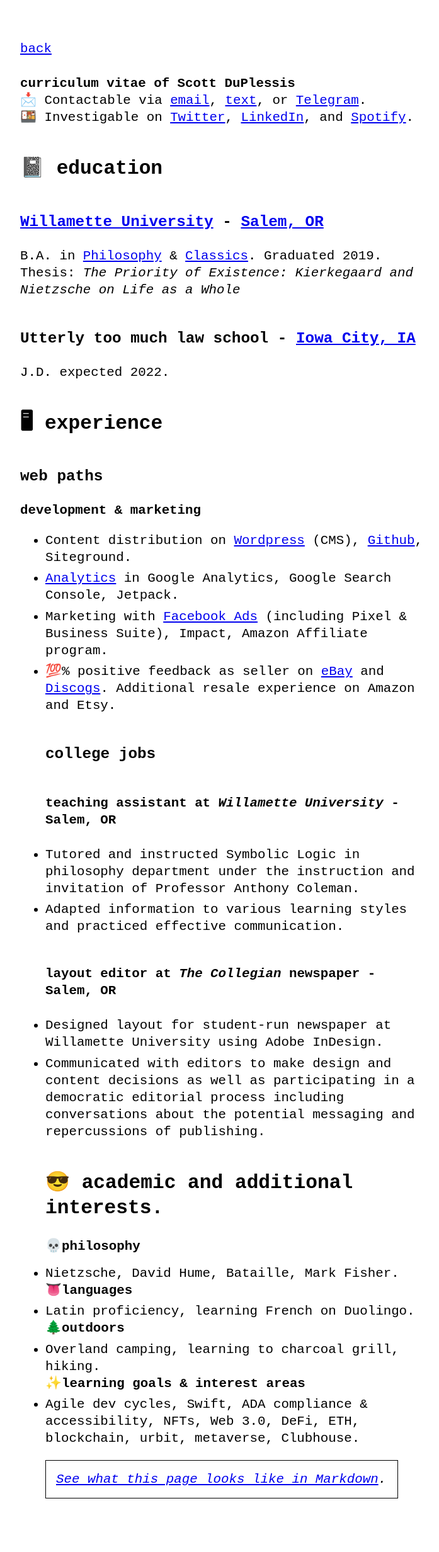
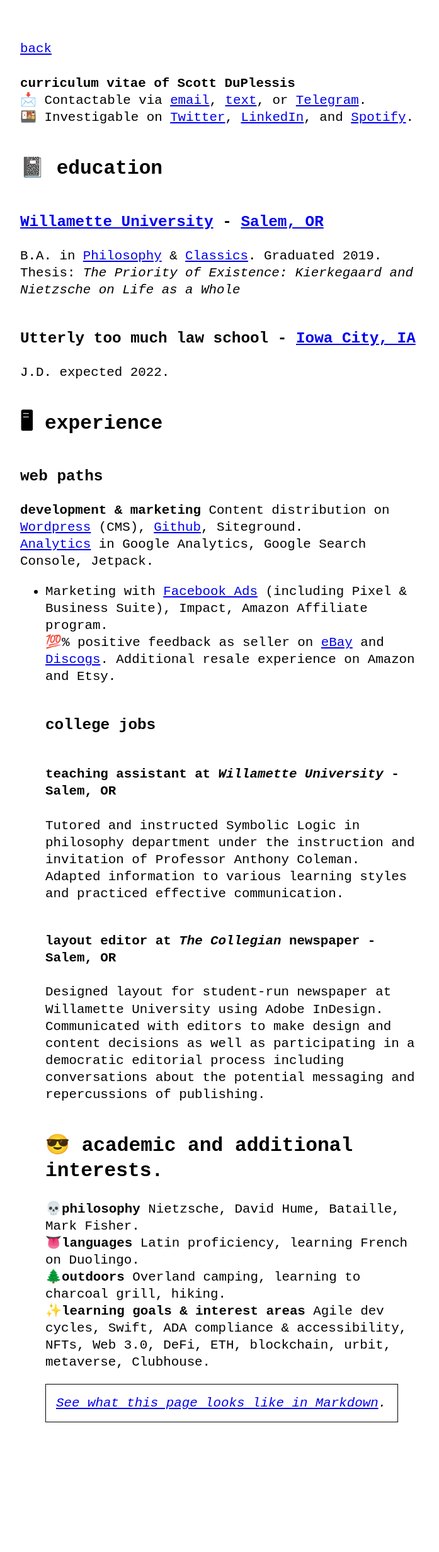
Before and after one commit to lemurodigital/lemuro.digital, a Jekyll site: the page built from cv.md, in a window 1280 px wide. Shown: the whole page at 63% size, without its empty margins (288-985 px from the left). Built offline with Jekyll 4.4.1, drawn with Linux system fonts in a browser that asks for light colours; after the commit the page ends 2344 px from its top, so only the background shows below that.

Commit message:
Update cv.md

```diff
--- a/cv.md
+++ b/cv.md
@@ -15,25 +15,25 @@ J.D. expected 2022.
 ## 🖥 experience
 ### web paths
 **development & marketing**
-- Content distribution on [Wordpress](https://fossguides.co/) (CMS), [Github](https://lemuro.digital/), Siteground.
-- [Analytics](https://fossguides.co/) in Google Analytics, Google Search Console, Jetpack.
+Content distribution on [Wordpress](https://fossguides.co/) (CMS), [Github](https://lemuro.digital/), Siteground.
+[Analytics](https://fossguides.co/) in Google Analytics, Google Search Console, Jetpack.
 - Marketing with [Facebook Ads](https://facebook.com/fossguides) (including Pixel & Business Suite), Impact, Amazon Affiliate program.
-- 💯% positive feedback as seller on [eBay](https://www.ebay.com/usr/scottd90024) and [Discogs](https://www.discogs.com/sell/seller_feedback/scottd90024). Additional resale experience on Amazon and Etsy.
+💯% positive feedback as seller on [eBay](https://www.ebay.com/usr/scottd90024) and [Discogs](https://www.discogs.com/sell/seller_feedback/scottd90024). Additional resale experience on Amazon and Etsy.
 ### college jobs
 #### **teaching assistant** at _Willamette University_ - Salem, OR
-- Tutored and instructed Symbolic Logic in philosophy department under the instruction and invitation of Professor Anthony Coleman.
-- Adapted information to various learning styles and practiced effective communication.
+Tutored and instructed Symbolic Logic in philosophy department under the instruction and invitation of Professor Anthony Coleman.
+Adapted information to various learning styles and practiced effective communication.
 #### **layout editor** at _The Collegian_ newspaper - Salem, OR
-- Designed layout for student-run newspaper at Willamette University using Adobe InDesign.
-- Communicated with editors to make design and content decisions as well as participating in a democratic editorial process including conversations about the potential messaging and repercussions of publishing.
+Designed layout for student-run newspaper at Willamette University using Adobe InDesign.
+Communicated with editors to make design and content decisions as well as participating in a democratic editorial process including conversations about the potential messaging and repercussions of publishing.
 ## 😎 academic and additional interests.
 **💀philosophy**
-- Nietzsche, David Hume, Bataille, Mark Fisher.
+Nietzsche, David Hume, Bataille, Mark Fisher.
 **👅languages**
-- Latin proficiency, learning French on Duolingo.
+Latin proficiency, learning French on Duolingo.
 **🌲outdoors**
-- Overland camping, learning to charcoal grill, hiking.
+Overland camping, learning to charcoal grill, hiking.
 **✨learning goals & interest areas**
-- Agile dev cycles, Swift, ADA compliance & accessibility, NFTs, Web 3.0, DeFi, ETH, blockchain, urbit, metaverse, Clubhouse.
+Agile dev cycles, Swift, ADA compliance & accessibility, NFTs, Web 3.0, DeFi, ETH, blockchain, urbit, metaverse, Clubhouse.
 
 >[See what this page looks like in Markdown](https://raw.githubusercontent.com/lemurodigital/lemuro.digital/main/cv.md).
```
